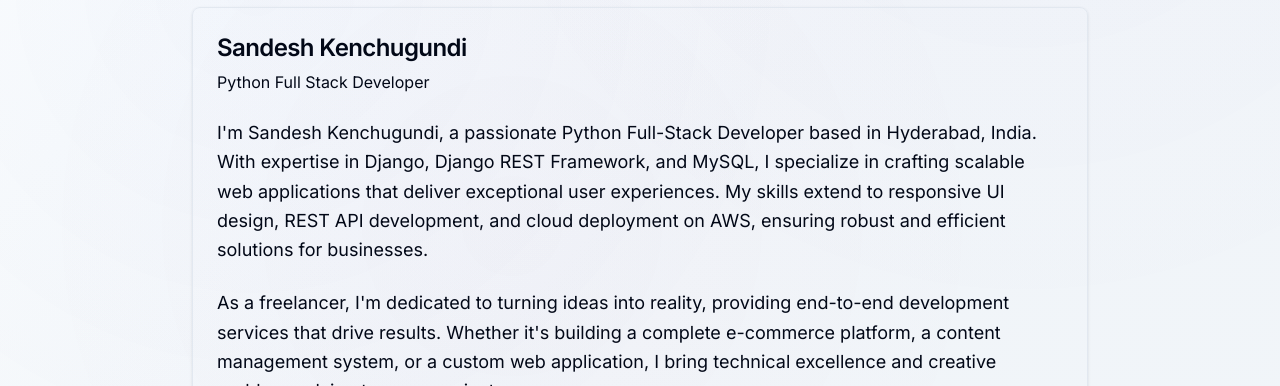
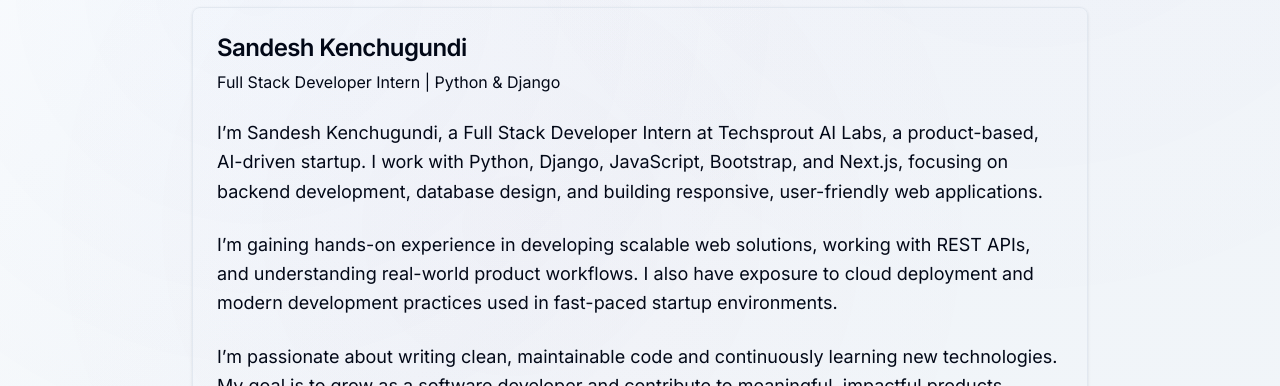
Before and after one commit to sandesh9160/PORTFOLIO2, a Next.js app in the folder portfolio/: page /about in a window 1280 px wide. Shown: the part 414-800 px from the top of the page. Built offline with nearby package versions, Linux system fonts and the light colour scheme.

Commit message:
Revise about section for internship details
Updated the about section to reflect current internship role and responsibilities.

```diff
--- a/portfolio/src/app/about/page.tsx
+++ b/portfolio/src/app/about/page.tsx
@@ -69,17 +69,30 @@ export default function About() {
             <Card>
   <CardHeader>
     <CardTitle className="text-2xl">Sandesh Kenchugundi</CardTitle>
-                <p className="text-muted-foreground">Python Full Stack Developer</p>
+    <p className="text-muted-foreground">
+      Full Stack Developer Intern | Python & Django
+    </p>
   </CardHeader>
+
   <CardContent className="space-y-6">
     <p className="text-lg text-foreground leading-relaxed">
-                  I'm Sandesh Kenchugundi, a passionate Python Full-Stack Developer based in Hyderabad, India. With expertise in Django, Django REST Framework, and MySQL, I specialize in crafting scalable web applications that deliver exceptional user experiences. My skills extend to responsive UI design, REST API development, and cloud deployment on AWS, ensuring robust and efficient solutions for businesses.
+      I’m Sandesh Kenchugundi, a Full Stack Developer Intern at Techsprout AI Labs,
+      a product-based, AI-driven startup. I work with Python, Django, JavaScript,
+      Bootstrap, and Next.js, focusing on backend development, database design,
+      and building responsive, user-friendly web applications.
     </p>
+
     <p className="text-lg text-foreground leading-relaxed">
-                  As a freelancer, I'm dedicated to turning ideas into reality, providing end-to-end development services that drive results. Whether it's building a complete e-commerce platform, a content management system, or a custom web application, I bring technical excellence and creative problem-solving to every project.
+      I’m gaining hands-on experience in developing scalable web solutions,
+      working with REST APIs, and understanding real-world product workflows.
+      I also have exposure to cloud deployment and modern development practices
+      used in fast-paced startup environments.
     </p>
+
     <p className="text-lg text-foreground leading-relaxed">
-                  My approach combines technical proficiency with business acumen, ensuring that every solution not only works flawlessly but also contributes to your bottom line. I'm committed to delivering high-quality, maintainable code that stands the test of time.
+      I’m passionate about writing clean, maintainable code and continuously
+      learning new technologies. My goal is to grow as a software developer and
+      contribute to meaningful, impactful products.
     </p>
   </CardContent>
 </Card>
```
Lines whose indentation alone changed are shown as unchanged.
